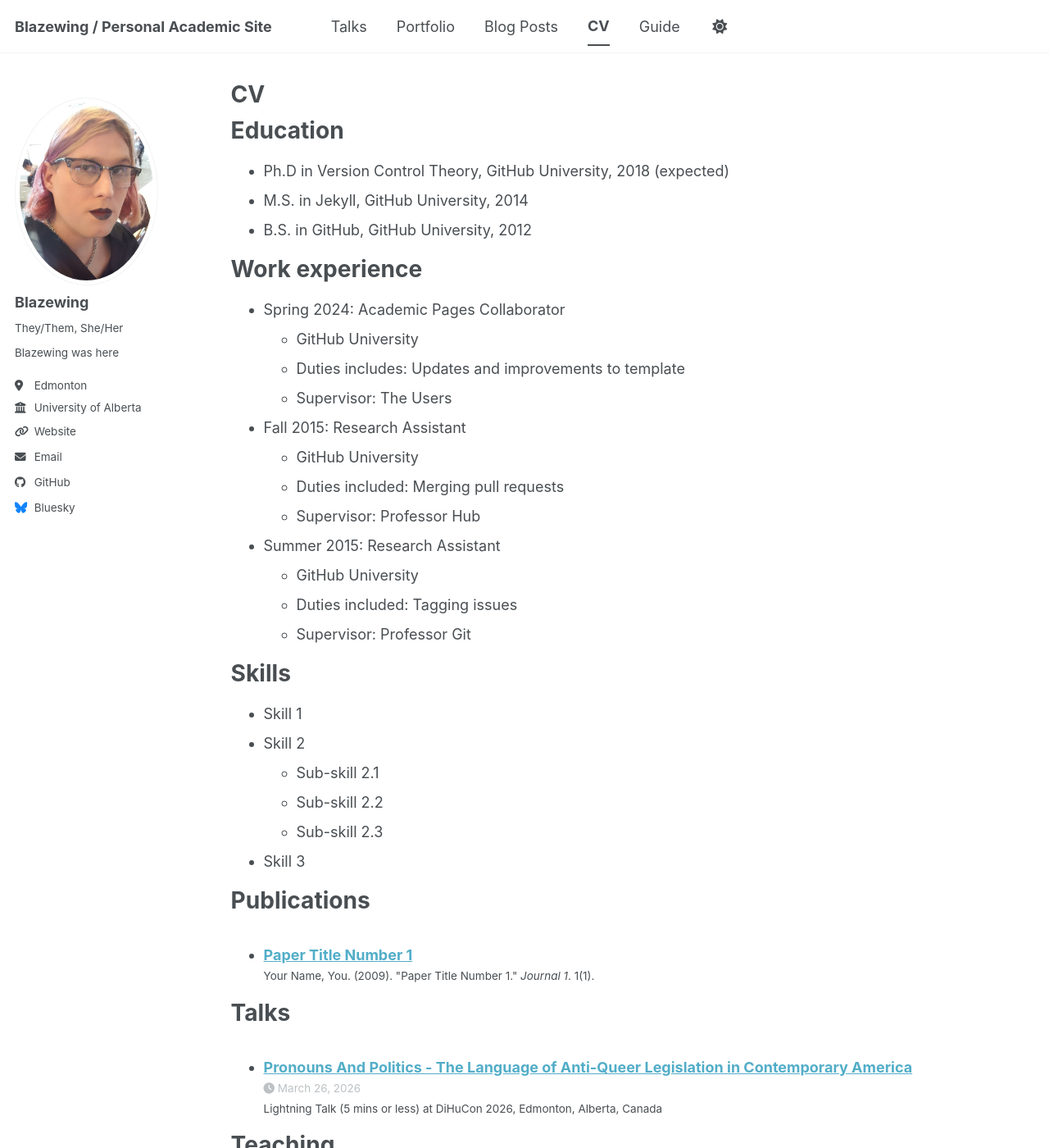
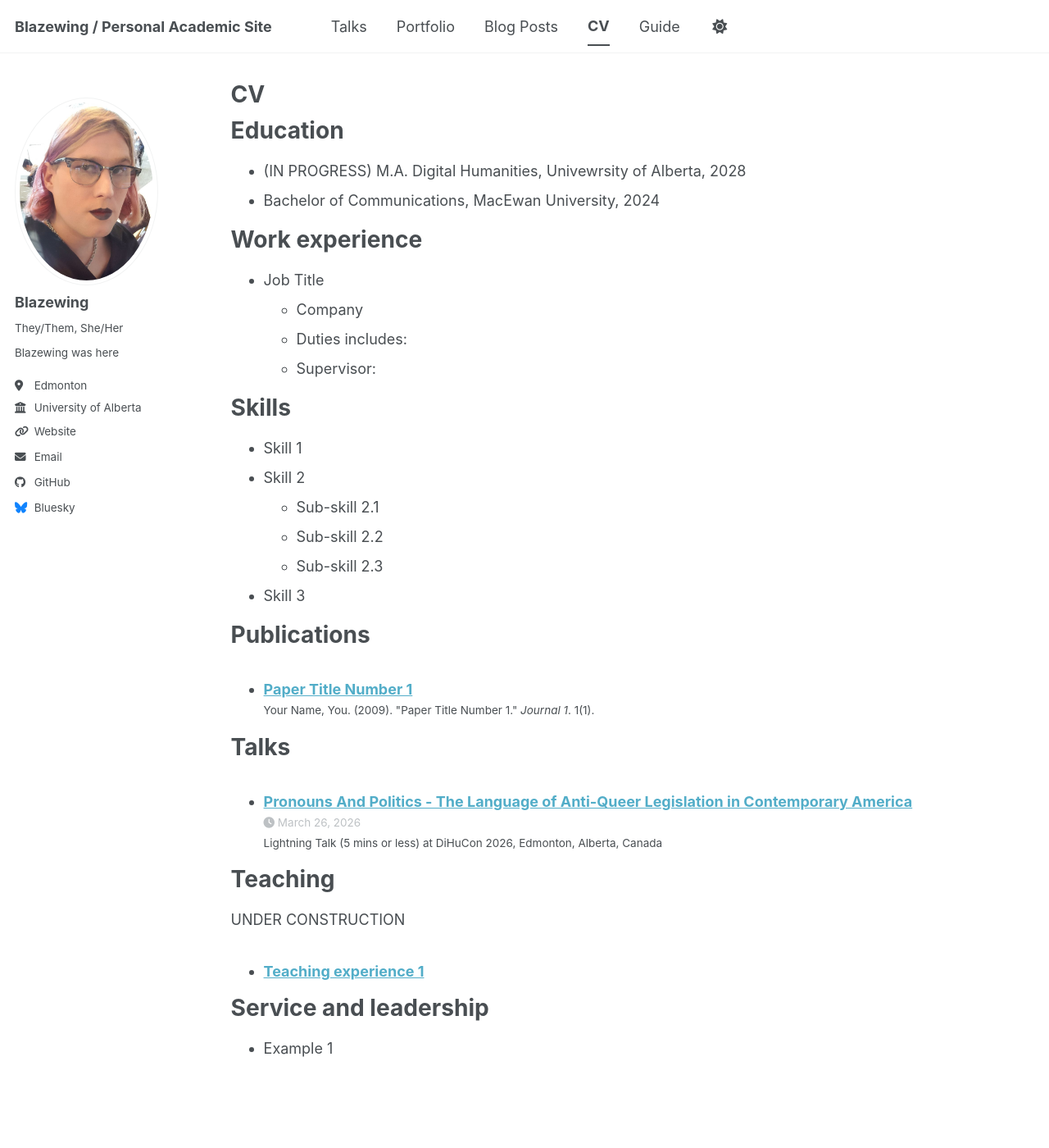
Before and after one commit to Blazewing2010/me, a Jekyll site: the page built from _pages/cv.md, in a window 1280 px wide and 1400 px high. Shown: the whole window at 82% size. Built offline with Jekyll 4.4.1, drawn with Linux system fonts in a browser that asks for light colours; a script bundle is joined from its source files by our own code; library files that are not in the unit come from our copies; some of the changed text lies outside the part shown.

Commit message:
Update cv.md

```diff
--- a/_pages/cv.md
+++ b/_pages/cv.md
@@ -11,26 +11,17 @@
 
 Education
 ======
-* Ph.D in Version Control Theory, GitHub University, 2018 (expected)
-* M.S. in Jekyll, GitHub University, 2014
-* B.S. in GitHub, GitHub University, 2012
+
+* (IN PROGRESS) M.A. Digital Humanities, Univewrsity of Alberta, 2028
+* Bachelor of Communications, MacEwan University, 2024
+
 
 Work experience
 ======
-* Spring 2024: Academic Pages Collaborator
-  * GitHub University
-  * Duties includes: Updates and improvements to template
-  * Supervisor: The Users
-
-* Fall 2015: Research Assistant
-  * GitHub University
-  * Duties included: Merging pull requests
-  * Supervisor: Professor Hub
-
-* Summer 2015: Research Assistant
-  * GitHub University
-  * Duties included: Tagging issues
-  * Supervisor: Professor Git
+* Job Title
+  * Company
+  * Duties includes:
+  * Supervisor:
 
 Skills
 ======
@@ -55,10 +46,11 @@
 
 Teaching
 ======
+UNDER CONSTRUCTION
   <ul>{% for post in site.teaching reversed %}
     {% include archive-single-cv.html %}
   {% endfor %}</ul>
 
 Service and leadership
 ======
-* Currently signed in to 43 different slack teams
+* Example 1
```
